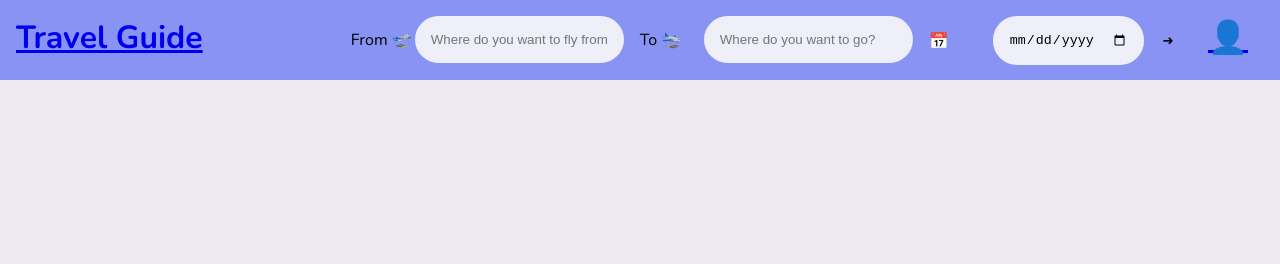
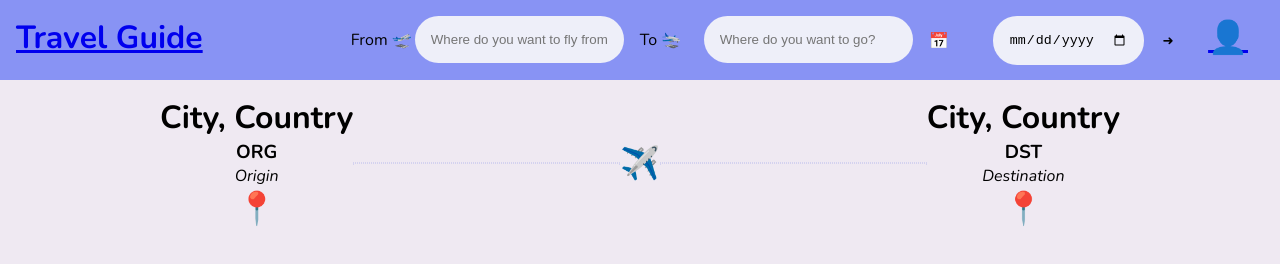
Before and after one commit to ga-vance/TravelGuide, a website: page client/public/flight.html in a window 1280 px wide. Drawn offline with nearby package versions, Linux system fonts and the light colour scheme; no server answers.

Commit message:
Show the origin and destination of a flight

```diff
--- a/client/public/css/flight.css
+++ b/client/public/css/flight.css
@@ -0,0 +1,29 @@
+#flight-path{
+  margin: 0 10vw;
+  display: grid;
+  grid-template-columns: auto 1fr auto;
+  gap: auto;
+  place-items: center;
+}
+
+#flight-path > h1{
+  width: 100%;
+  display:flex;
+  justify-content: center;
+  align-items: center;
+}
+
+#flight-path > h1::before,
+#flight-path > h1::after{
+  content: "";
+  width: 100%;
+  height: 0;
+  border: dotted 1px var(--container-outline);
+}
+
+.path-marker{
+  display: flex;
+  flex-direction: column;
+  justify-content: center;
+  align-items: center;
+}
--- a/client/public/flight.html
+++ b/client/public/flight.html
@@ -39,6 +39,21 @@
       <a href="/user-panel.html"><h1>👤</h1></a>
     </div>
     <div id="main" class="flight">
+      <div id="flight-path">
+        <div class="path-marker" id="origin">
+          <h1 class="marker-name">City, Country</h1>
+          <h3 class="maker-code">ORG</h3>
+          <i>Origin</i>
+          <h1>📍</h1>
+        </div>
+        <h1>✈️</h1>
+        <div class="path-marker" id="origin">
+          <h1 class="marker-name">City, Country</h1>
+          <h3 class="maker-code">DST</h3>
+          <i>Destination</i>
+          <h1>📍</h1>
+        </div>
+      </div>
     </div>
   </body>
 </html>
```
